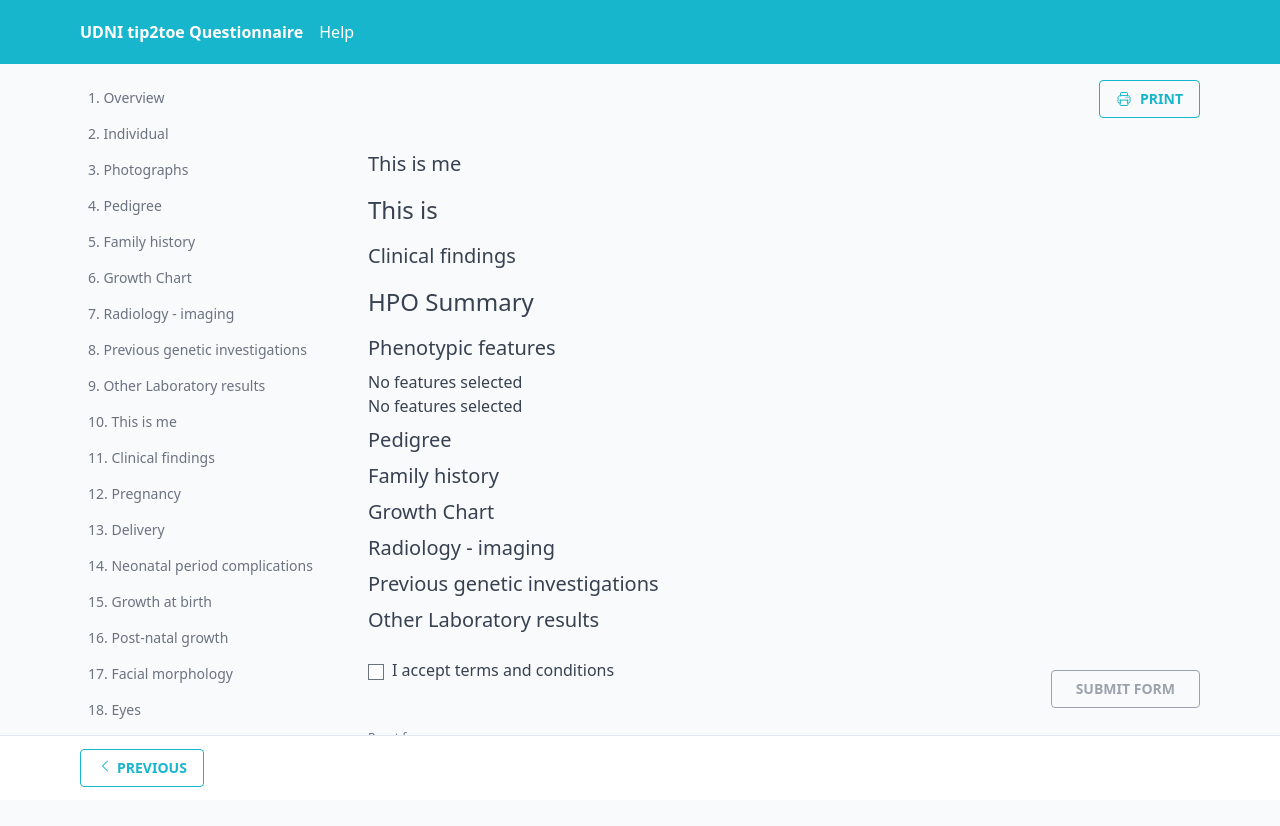
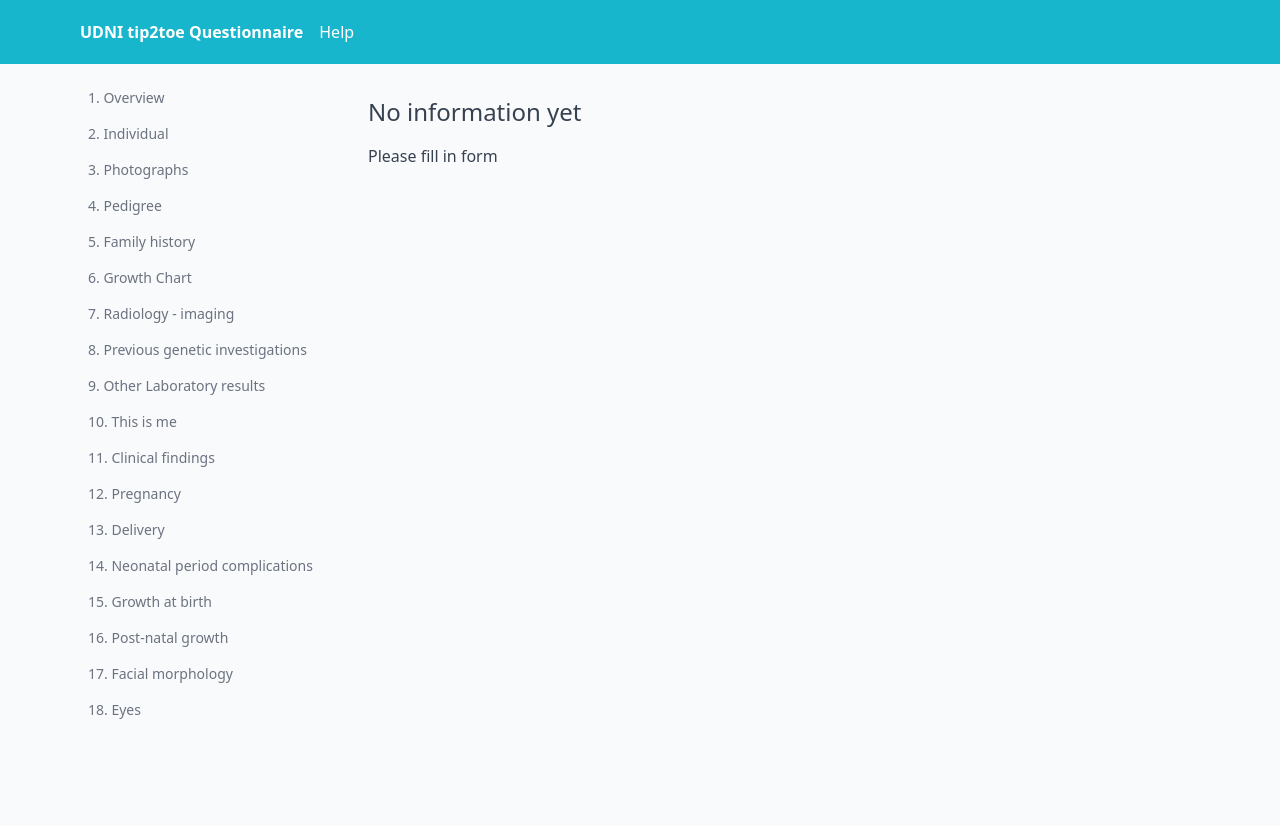
Before and after one commit to squeezeday/udni-tip2toe, a React (Vite) app: page /questionnaire/summary in a window 1280 px wide. After the commit the page ends 800 px from the top, so only its background shows below. Built offline with nearby package versions, Linux system fonts and the light colour scheme.

Commit message:
Summary styling, refactoring

```diff
--- a/src/App.tsx
+++ b/src/App.tsx
@@ -3,13 +3,11 @@ import Help from './components/Help';
 import Index from './components/Index';
 import NotFound from './components/NotFound';
 import EditIndividual from './components/questionnaire/EditIndividual';
-import Summary from './components/questionnaire/Summary';
 import QuestionnaireLayout from './components/questionnaire/layouts/Layout';
 import Questionnaire from './components/questionnaire/Index';
 import FormSectionPage from './components/questionnaire/FormSectionPage';
 import { AppProvider } from './context/AppContext';
-
-// createStore({ phenoPacket: {}, files: [] }, { storageType: localStorage });
+import SummaryPage from './components/questionnaire/SummaryPage';
 
 function App() {
   return (
@@ -23,7 +21,7 @@ function App() {
             <Route path="overview" element={<Questionnaire />} />
             <Route path="individual" element={<EditIndividual />} />
             <Route path=":slug" element={<FormSectionPage />} />
-            <Route path="summary" element={<Summary />} />
+            <Route path="summary" element={<SummaryPage />} />
           </Route>
           <Route path="*" element={<NotFound />} />
         </Routes>
--- a/src/components/questionnaire/Overview.tsx
+++ b/src/components/questionnaire/Overview.tsx
@@ -4,20 +4,12 @@ import { IFormSection } from '../../types';
 import { Disclosure } from '@headlessui/react';
 import tip2toeForm from '../../tip2toeform';
 import NavButtons from './form/NavButtons';
-import { useNavigate } from 'react-router-dom';
 import Ontology from '../phenopacket/Ontology';
 import { useContext } from 'react';
 import { AppContext } from '../../context/AppContext';
 
 export default function Overview() {
-  const { state, dispatch } = useContext(AppContext);
-  const navigate = useNavigate();
-  const reset = () => {
-    if (confirm('Clear existing data?')) {
-      dispatch({ type: 'CLEAR' });
-      navigate('/');
-    }
-  };
+  const { state } = useContext(AppContext);
 
   return (
     <>
@@ -52,12 +44,7 @@ export default function Overview() {
           </Disclosure>
         );
       })}
-      <button
-        onClick={reset}
-        className="mt-4 border border-gray-500 text-gray-500 hover:text-gray-700 hover:border-gray-700 rounded p-2"
-      >
-        Reset form
-      </button>
+
       <NavButtons />
     </>
   );
--- a/src/components/questionnaire/SubmitForm.tsx
+++ b/src/components/questionnaire/SubmitForm.tsx
@@ -162,7 +162,7 @@ export default function SubmitForm() {
             </button>
           </div>
           <button
-            className="text-xs  text-slate-500 hover:text-slate-700"
+            className="text-xs border p-2 border-gray-400 text-gray-400 hover:text-gray-700 hover:border-gray-700 rounded"
             onClick={async (e) => {
               e.preventDefault();
               resetForm();
--- a/src/components/questionnaire/Summary.tsx
+++ b/src/components/questionnaire/Summary.tsx
@@ -1,54 +1,49 @@
 import PhenotypicFeaturesList from '../summary/PhenotypicFeaturesList';
-import { PrinterIcon } from '@heroicons/react/24/outline';
 import tip2toeForm from '../../tip2toeform';
 import ViewFormSection from './ViewFormSection';
 import ViewIndividual from './ViewIndividual';
-import NavButtons from './form/NavButtons';
-import { useContext } from 'react';
-import { AppContext } from '../../context/AppContext';
-import SubmitForm from './SubmitForm';
 import ViewPhotographs from './uploads/ViewPhotographs';
+import { Phenopacket } from '../../interfaces/phenopackets/schema/v2/phenopackets';
+import { ICustomFormData } from '../../types';
 
-export default function Summary() {
-  const { state } = useContext(AppContext);
-
+interface IProps {
+  phenoPacket: Partial<Phenopacket>;
+  customFormData?: ICustomFormData;
+}
+export default function Summary({ phenoPacket, customFormData }: IProps) {
   return (
-    <>
-      <button
-        onClick={() => window.print()}
-        className="ml-auto print:hidden flex items-center border rounded p-2 px-4  border-udni-teal text-udni-teal uppercase text-sm font-bold hover:bg-udni-teal hover:text-white"
-      >
-        <PrinterIcon className="w-4 h-4 mr-2" />
-        Print
-      </button>
-      <ViewPhotographs />
+    <article className="summary divide-y space-y-4">
+      <ViewPhotographs
+        files={phenoPacket?.files?.filter((x) =>
+          x.fileAttributes['section'].startsWith('photographs'),
+        )}
+        // onRemove={(file) => dispatch({ type: 'REMOVE_FILE', payload: file })}
+      />
       <ViewFormSection
         slug="this-is-me"
-        customFormData={state.customFormData || {}}
+        customFormData={customFormData || {}}
+        phenoPacket={phenoPacket}
       />
-      <h2 style={{ pageBreakBefore: 'always' }}>
-        This is {state.phenoPacket.subject?.id}
-      </h2>
-      {state.phenoPacket.subject ? (
+      {phenoPacket.subject ? (
         <ViewIndividual
-          individual={state.phenoPacket.subject}
-          customFormData={state.customFormData}
+          individual={phenoPacket.subject}
+          customFormData={customFormData}
         />
       ) : null}
       <ViewFormSection
         slug="clinical-findings"
-        customFormData={state.customFormData || {}}
+        customFormData={customFormData || {}}
+        phenoPacket={phenoPacket}
       />
-      <section>
-        <h2>HPO Summary</h2>
+      <section className="my-4">
         <h3>Phenotypic features</h3>
         <PhenotypicFeaturesList
-          phenotypicFeatures={state.phenoPacket.phenotypicFeatures?.filter(
+          phenotypicFeatures={phenoPacket.phenotypicFeatures?.filter(
             (x) => !x.excluded,
           )}
         />
         <PhenotypicFeaturesList
-          phenotypicFeatures={state.phenoPacket.phenotypicFeatures?.filter(
+          phenotypicFeatures={phenoPacket.phenotypicFeatures?.filter(
             (x) => x.excluded,
           )}
         />
@@ -67,14 +62,11 @@ export default function Summary() {
             <ViewFormSection
               formSection={formSection}
               key={formSection.slug}
-              customFormData={state.customFormData || {}}
+              customFormData={customFormData || {}}
+              phenoPacket={phenoPacket}
             />
           );
         })}
-
-      <SubmitForm />
-
-      <NavButtons />
-    </>
+    </article>
   );
 }
--- /dev/null
+++ b/src/components/questionnaire/SummaryPage.tsx
@@ -0,0 +1,44 @@
+import { PrinterIcon } from '@heroicons/react/24/outline';
+import NavButtons from './form/NavButtons';
+import { useContext } from 'react';
+import { AppContext } from '../../context/AppContext';
+import SubmitForm from './SubmitForm';
+import Summary from './Summary';
+
+export default function SummaryPage() {
+  const { state } = useContext(AppContext);
+
+  if (!state.customFormData && !state.phenoPacket?.phenotypicFeatures?.length) {
+    return (
+      <>
+        <h2>No information yet</h2>
+        <p>Please fill in form</p>
+      </>
+    );
+  }
+
+  return (
+    <>
+      <header className="flex justify-between items-center print:hidden">
+        <div>
+          <h2>Summary</h2>
+        </div>
+        <div>
+          <button
+            onClick={() => window.print()}
+            className="ml-auto flex items-center border rounded p-2 px-4  border-udni-teal text-udni-teal uppercase text-sm font-bold hover:bg-udni-teal hover:text-white"
+          >
+            <PrinterIcon className="w-4 h-4 mr-2" />
+            Print
+          </button>
+        </div>
+      </header>
+      <Summary
+        phenoPacket={state.phenoPacket}
+        customFormData={state.customFormData}
+      />{' '}
+      <SubmitForm />
+      <NavButtons />
+    </>
+  );
+}
--- a/src/components/questionnaire/ViewIndividual.tsx
+++ b/src/components/questionnaire/ViewIndividual.tsx
@@ -90,6 +90,7 @@ export default function ViewIndividual({ individual, customFormData }: IProps) {
   ];
   return (
     <section>
+      <h2 style={{ pageBreakBefore: 'always' }}>This is {individual.id}</h2>
       {answers
         .filter((x) => x.question && x.value)
         .map((x) => (
@@ -98,7 +99,7 @@ export default function ViewIndividual({ individual, customFormData }: IProps) {
             key={x.question}
           >
             <div className="w-full">
-              <h4 className="text-gray-500">{x.question}</h4>
+              <h4 className="text-gray-500 m-0">{x.question}</h4>
             </div>
             <div className="w-full">
               <p>{x.value}</p>
--- a/src/components/questionnaire/uploads/ViewPhotographs.tsx
+++ b/src/components/questionnaire/uploads/ViewPhotographs.tsx
@@ -1,45 +1,34 @@
 import { XCircleIcon } from '@heroicons/react/24/outline';
-import { useState } from 'react';
-import { useEffect } from 'react';
-import { useContext } from 'react';
-import { AppContext } from '../../../context/AppContext';
 import { File } from '../../../interfaces/phenopackets/schema/v2/core/base';
 import FilePreview from './FilePreview';
 
-export default function ViewPhotographs() {
-  const { state, dispatch } = useContext(AppContext);
-  const [files, setFiles] = useState<File[] | undefined>();
-
-  useEffect(
-    () =>
-      setFiles(
-        state.phenoPacket?.files?.filter((x) =>
-          x.fileAttributes['section'].startsWith('photographs'),
-        ),
-      ),
-    [state?.phenoPacket?.files],
+interface IProps {
+  files?: File[];
+  onRemove?: (file: File) => void;
+}
+export default function ViewPhotographs({ files, onRemove }: IProps) {
+  const photographs = files?.filter((file) =>
+    file.fileAttributes['mimeType']?.toLowerCase().startsWith('image/'),
   );
-
+  if (!photographs?.length) return <></>;
   return (
-    <div className="grid grid-cols-4 gap-2 my-4">
-      {files
-        ?.filter((file) =>
-          file.fileAttributes['mimeType']?.toLowerCase().startsWith('image/'),
-        )
-        .map((file) => (
+    <div className="grid grid-cols-4 gap-4 my-4">
+      {photographs?.map((file) => (
         <FilePreview
           name={file.fileAttributes['name']}
           size={file.fileAttributes['size']}
           mimeType={file.fileAttributes['mimeType']}
           url={file.uri}
         >
+          {onRemove ? (
             <button
               className="absolute top-4 right-4  rounded-full bg-white print:hidden hover:text-red-500"
-              onClick={() => dispatch({ type: 'REMOVE_FILE', payload: file })}
+              onClick={() => onRemove(file)}
               title="Remove file"
             >
               <XCircleIcon className="w-6 h-6 " />
             </button>
+          ) : null}
         </FilePreview>
       ))}
     </div>
--- a/src/components/summary/PhenotypicFeaturesList.tsx
+++ b/src/components/summary/PhenotypicFeaturesList.tsx
@@ -8,8 +8,8 @@ interface IProps {
 export default function PhenotypicFeaturesList({ phenotypicFeatures }: IProps) {
   return (
     <>
-      {phenotypicFeatures && phenotypicFeatures.length ? (
-        phenotypicFeatures
+      {phenotypicFeatures && phenotypicFeatures.length
+        ? phenotypicFeatures
             ?.filter((x) => x.type?.id !== 'other')
             .map((pf, i) => (
               <div key={`st-${i}`}>
@@ -23,9 +23,7 @@ export default function PhenotypicFeaturesList({ phenotypicFeatures }: IProps) {
                 </p>
               </div>
             ))
-      ) : (
-        <p>No features selected</p>
-      )}
+        : null}
     </>
   );
 }
--- a/tailwind.config.cjs
+++ b/tailwind.config.cjs
@@ -8,7 +8,7 @@ module.exports = {
         'udni-teal-200': '#91E7F2',
         'udni-teal-400': '#48D7EA',
         'udni-teal': '#18B6CC',
-        'udni-purple': '#4F5C5F',
+        'udni-purple': '#A6418E',
       },
       fontSize: {
         base: '14px',
```
Also changed, not shown: src/components/questionnaire/ViewFormSection.tsx (+20 -4 lines). Lines whose indentation alone changed are shown as unchanged.
